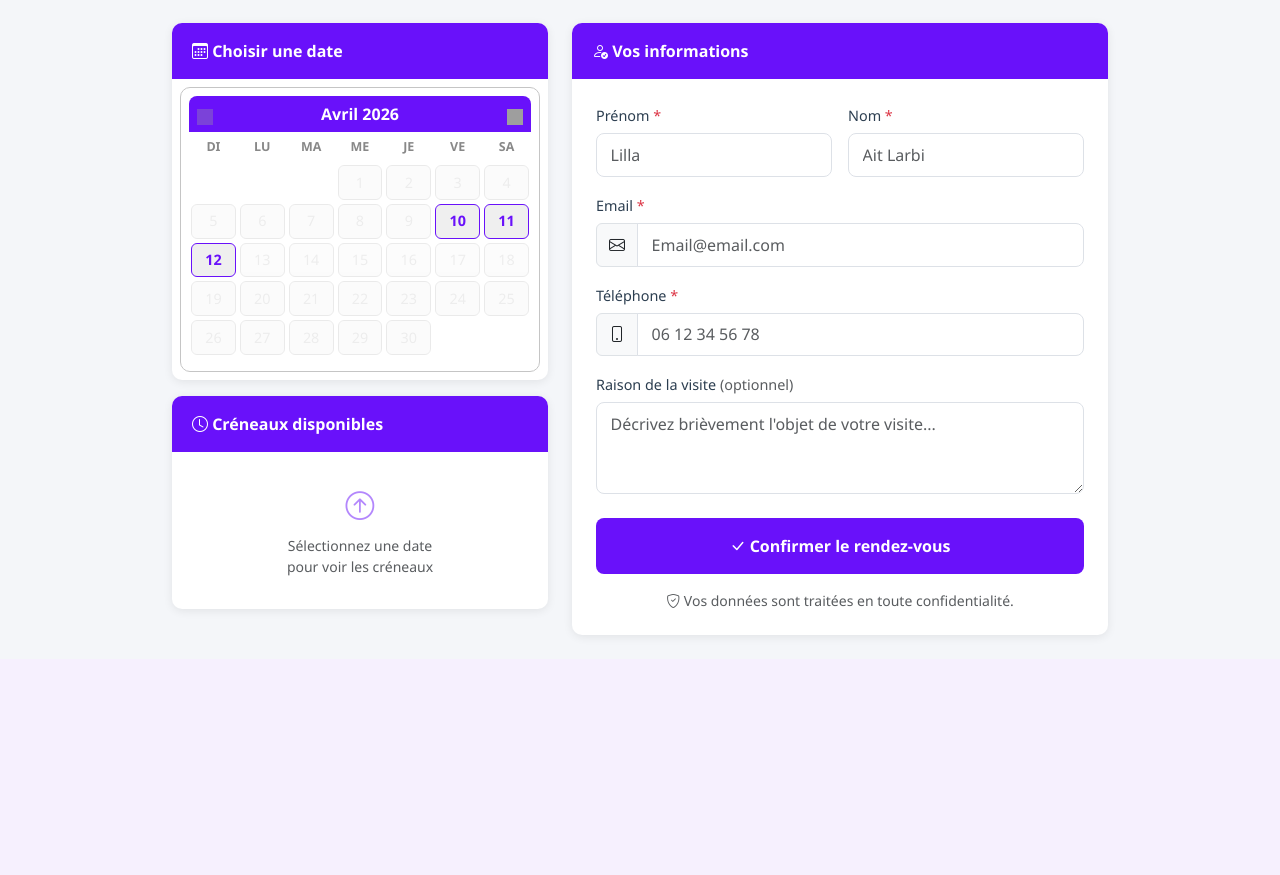
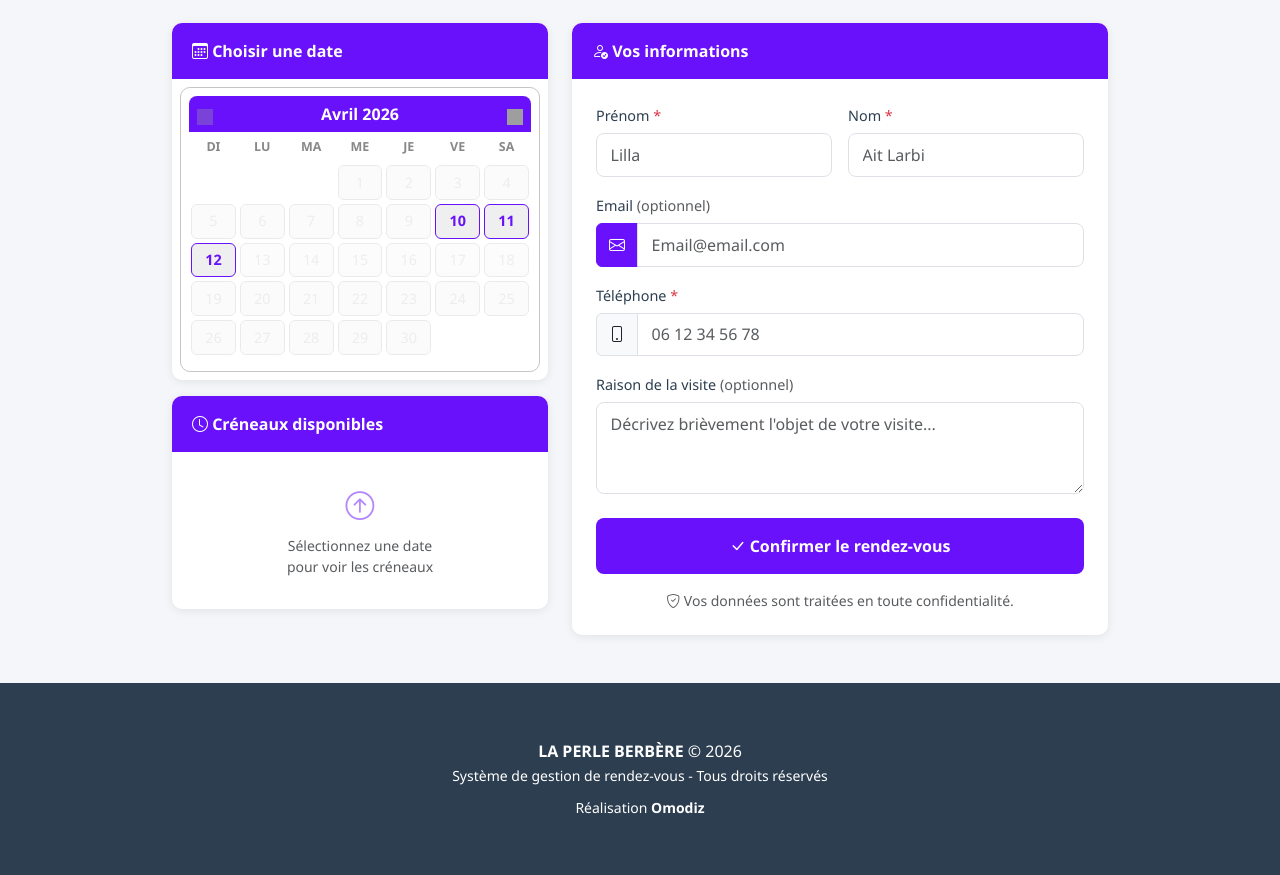
Before and after one commit to omarchawkiii/laperleberbere, a PHP site: page /client/ in a window 1280 px wide. Shown: the part 237-1112 px from the top of the page. Before the commit the page ends 875 px from the top, so only its background shows below. Run offline with PHP 8.4, Linux system fonts and the light colour scheme; data comes from the database, SQL or seed files in the repository; some libraries are stand-ins or nearby versions; grey boxes are pictures that could not be loaded.

Commit message:
Fix bugs

```diff
--- a/assets/js/client.js
+++ b/assets/js/client.js
@@ -33,9 +33,7 @@ function validateForm() {
     if (!nom) {
         errors.push('Le nom est obligatoire');
     }
-    if (!email) {
-        errors.push('L\'email est obligatoire');
-    } else if (!isValidEmail(email)) {
+    if (email && !isValidEmail(email)) {
         errors.push('L\'email n\'est pas valide');
     }
     if (!telephone) {
--- a/client/api_booking.php
+++ b/client/api_booking.php
@@ -30,9 +30,7 @@ try {
         if (empty($nom)) {
             $errors[] = 'Le nom est obligatoire';
         }
-        if (empty($email)) {
-            $errors[] = 'L\'email est obligatoire';
-        } elseif (!validate_email($email)) {
+        if (!empty($email) && !validate_email($email)) {
             $errors[] = 'L\'email n\'est pas valide';
         }
         if (empty($telephone)) {
--- a/client/index.php
+++ b/client/index.php
@@ -168,11 +168,14 @@ $available_dates = array_keys($slotsByDate);
                                            placeholder="Ait Larbi" required>
                                 </div>
                                 <div class="col-12">
-                                    <label for="email" class="form-label">Email <span class="text-danger">*</span></label>
+                                    <label for="email" class="form-label">
+                                        Email
+                                        <span class="text-muted fw-normal">(optionnel)</span>
+                                    </label>
                                     <div class="input-group">
-                                        <span class="input-group-text"><i class="bi bi-envelope"></i></span>
+                                        <span class="input-group-text" style="background-color: var(--accent-color); color: white; border-color: var(--accent-color);"><i class="bi bi-envelope"></i></span>
                                         <input type="email" class="form-control" id="email" name="email"
-                                               placeholder="Email@email.com" required>
+                                               placeholder="Email@email.com">
                                     </div>
                                 </div>
                                 <div class="col-12">
@@ -230,6 +233,17 @@ $available_dates = array_keys($slotsByDate);
             </div>
         </div>
     </div>
+
+    <!-- Footer -->
+    <footer class="mt-5">
+        <div class="container py-4">
+            <p class="mb-0"><strong>LA PERLE BERBÈRE</strong> &copy; <?= date('Y') ?></p>
+            <small>Système de gestion de rendez-vous - Tous droits réservés</small>
+            <div class="mt-2">
+                <small>Réalisation <a href="https://omodiz.com" target="_blank" rel="" style="color: white; text-decoration: none; font-weight: 600;">Omodiz</a></small>
+            </div>
+        </div>
+    </footer>
 
     <script src="https://code.jquery.com/jquery-3.6.0.min.js"></script>
     <script src="https://code.jquery.com/ui/1.14.0/jquery-ui.js"></script>
--- a/config/mail.php
+++ b/config/mail.php
@@ -9,17 +9,17 @@
  */
 
 // ── Email de l'administrateur (destinataire des notifications) ──
-define('MAIL_ADMIN',     'momoh@gmail.com');
+define('MAIL_ADMIN',     'email@gmail.com');
 
 // ── Expéditeur affiché dans les emails ──
-define('MAIL_FROM',      'arezki.mohamed@omodiz.com');
+define('MAIL_FROM',      'email@gmail.com');
 define('MAIL_FROM_NAME', 'LA PERLE BERBÈRE');
 
 // ── SMTP ────────────────────────────────────────────────────────
 define('MAIL_USE_SMTP',  true);
 define('MAIL_SMTP_HOST', 'mail.omodiz.com');
 define('MAIL_SMTP_PORT', 465);
-define('MAIL_SMTP_USER', 'arezki.mohamed@omodiz.com');
+define('MAIL_SMTP_USER', 'email@gmail.com');
 define('MAIL_SMTP_PASS', 'Utilisez le mot de passe du compte de messagerie.');  // ← remplacez par votre vrai mot de passe
 define('MAIL_SMTP_TLS',  false);              // false = SSL direct (port 465)
 
--- a/index.php
+++ b/index.php
@@ -113,6 +113,9 @@
         <div class="container py-4">
             <p class="mb-0"><strong>LA PERLE BERBÈRE</strong> &copy; <?= date('Y') ?></p>
             <small>Système de gestion de rendez-vous - Tous droits réservés</small>
+            <div class="mt-2">
+                <small>Réalisation <a href="https://omodiz.com" target="_blank" rel="" style="color: white; text-decoration: none; font-weight: 600;">Omodiz</a></small>
+            </div>
         </div>
     </footer>
 
```
